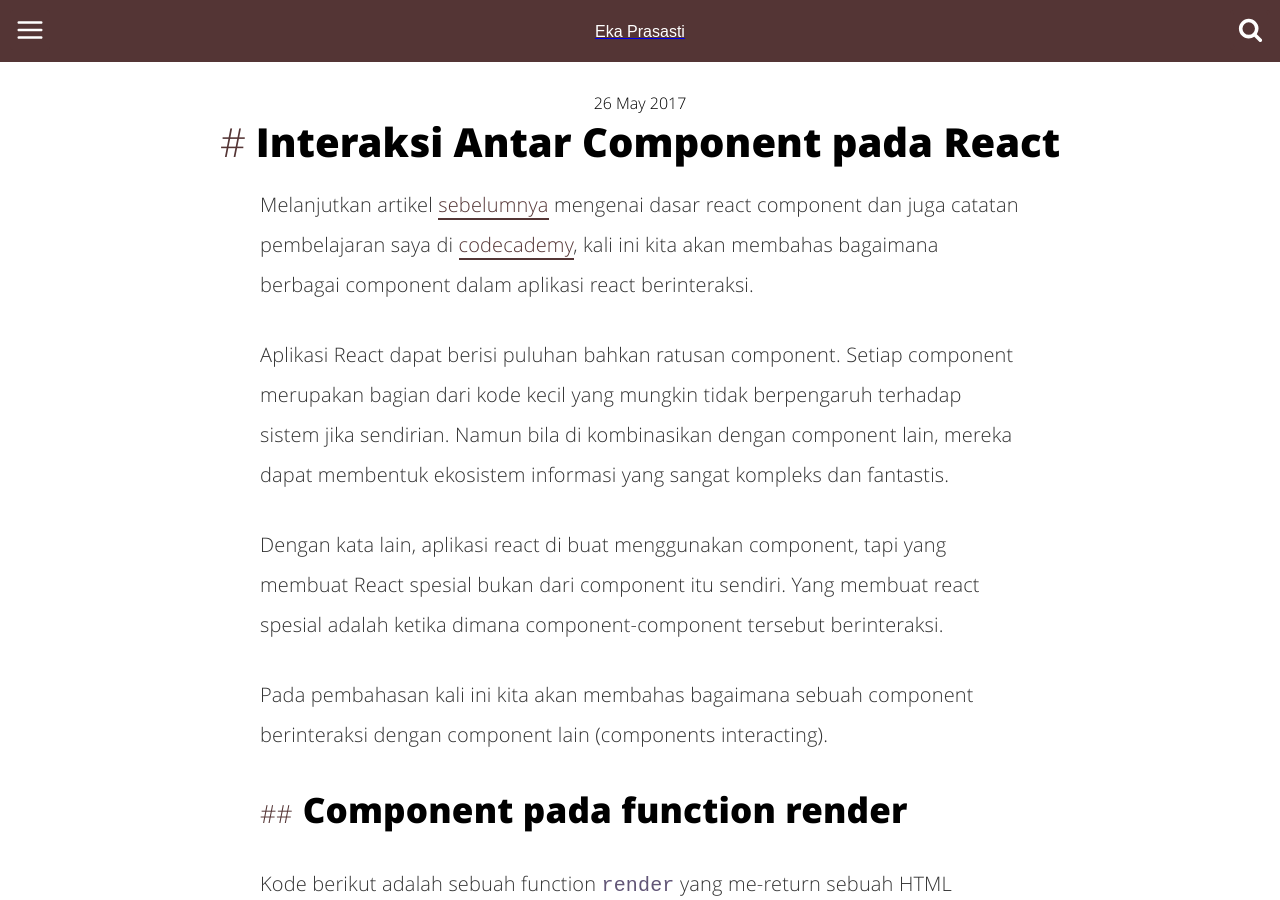
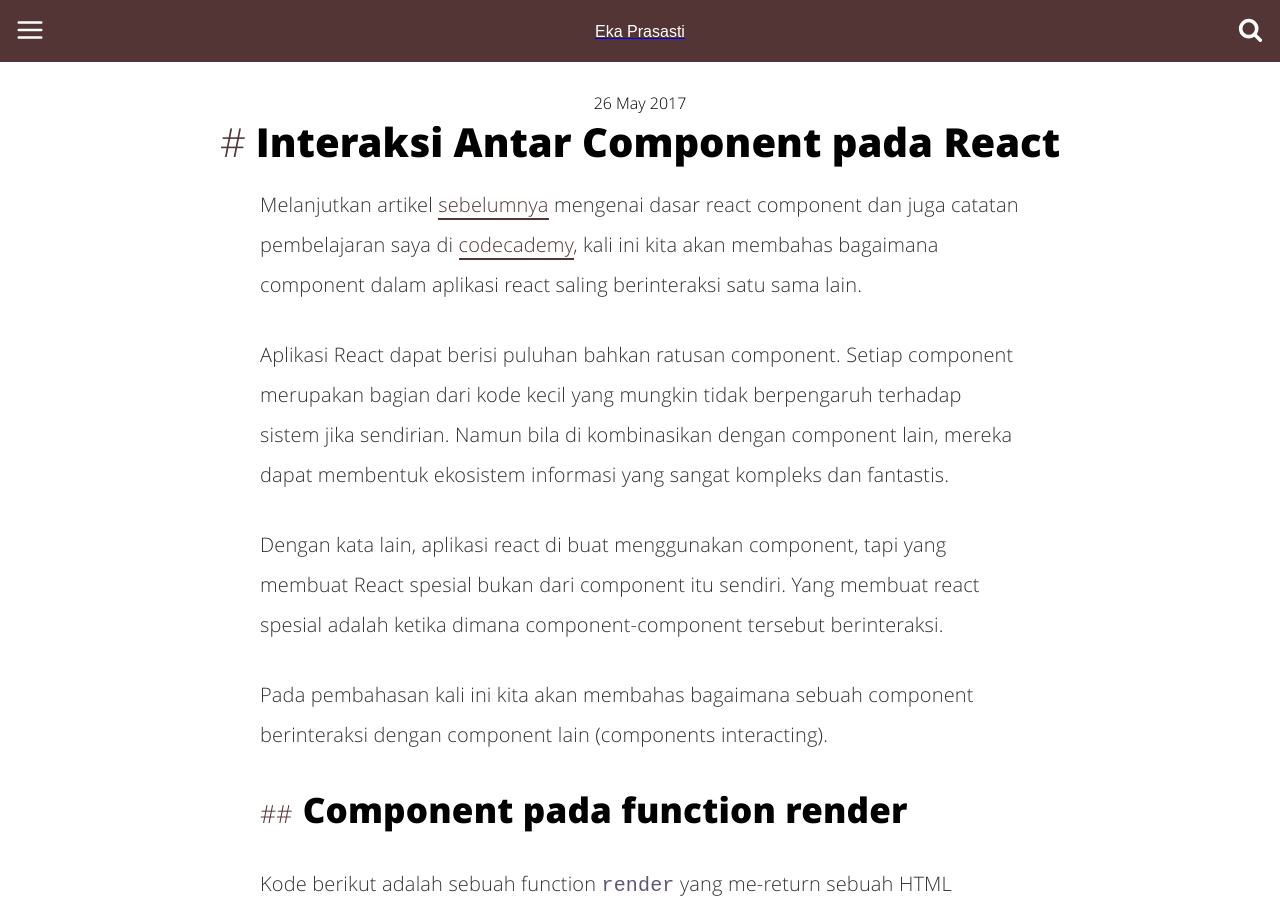
Before and after one commit to ekaprasasti/ekaprasasti.github.io, a Jekyll site: the page built from _posts/2017-05-26-interaksi-antar-component-pada-react.md, in a window 1280 px wide and 900 px high. Built offline with Jekyll 4.4.1, drawn with Linux system fonts in a browser that asks for light colours; comment, search, counter and statistics services are not loaded.

Commit message:
interaksi component react edit

```diff
--- a/_posts/2017-05-26-interaksi-antar-component-pada-react.md
+++ b/_posts/2017-05-26-interaksi-antar-component-pada-react.md
@@ -12,7 +12,7 @@ categories:
 serie: javascript
 ---
 
-Melanjutkan artikel [sebelumnya](http://ekaprasasti.com/dasar-react-component/) mengenai dasar react component dan juga catatan pembelajaran saya di [codecademy](https://www.codecademy.com/learn/react-101), kali ini kita akan membahas bagaimana berbagai component dalam aplikasi react berinteraksi.
+Melanjutkan artikel [sebelumnya](http://ekaprasasti.com/dasar-react-component/) mengenai dasar react component dan juga catatan pembelajaran saya di [codecademy](https://www.codecademy.com/learn/react-101), kali ini kita akan membahas bagaimana component dalam aplikasi react saling berinteraksi satu sama lain.
 
 Aplikasi React dapat berisi puluhan bahkan ratusan component. Setiap component merupakan bagian dari kode kecil yang mungkin tidak berpengaruh terhadap sistem jika sendirian. Namun bila di kombinasikan dengan component lain, mereka dapat membentuk ekosistem informasi yang sangat kompleks dan fantastis.
 
```
